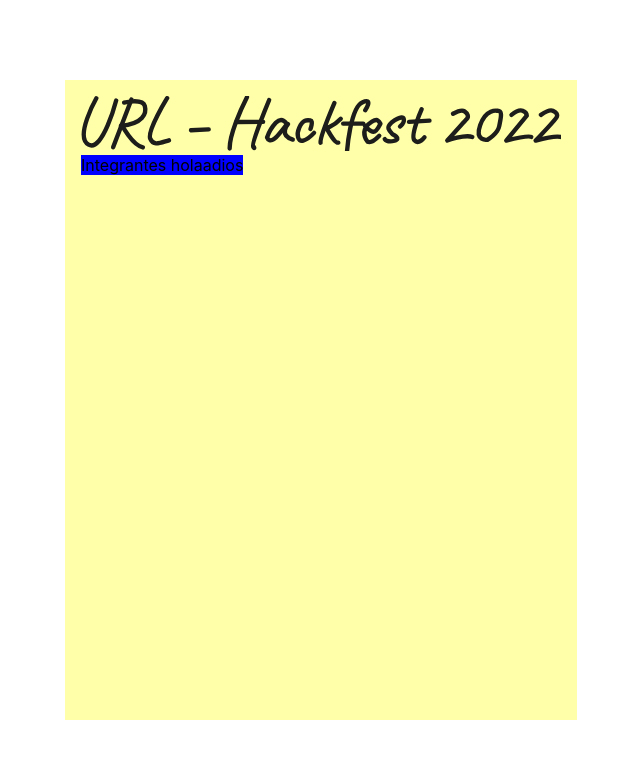
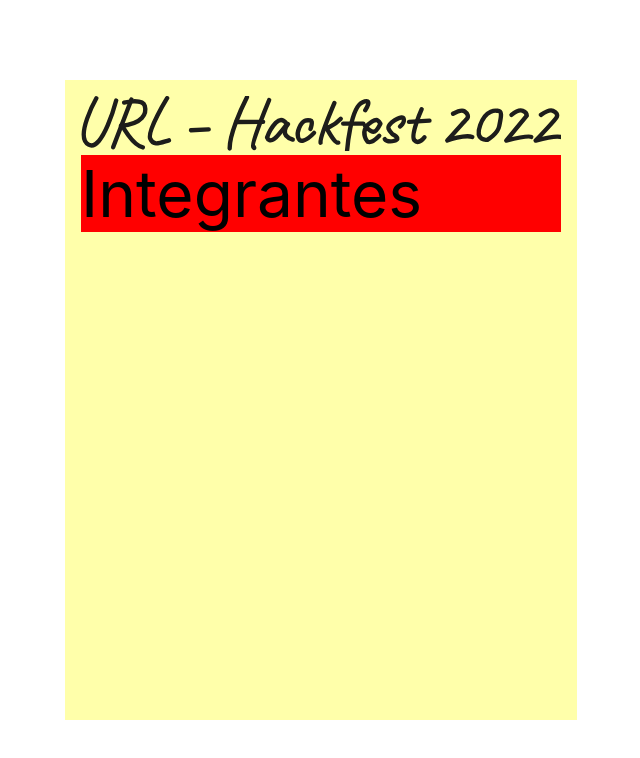
Before and after one commit to TatoBig/hackfest-2022, a Next.js app: page /credits in a window 1280 px wide. Shown: the top 758 px of the page, without its empty margins (319-959 px from the left). Built offline with nearby package versions, Linux system fonts and the light colour scheme.

Commit message:
Credit box hecha

```diff
--- a/components/core/CreditText/CreditText.module.scss
+++ b/components/core/CreditText/CreditText.module.scss
@@ -1,36 +1,35 @@
-.container{
-    position: relative;
+@import '/styles/settings/_settings';
+
+@mixin textBase {
+    font-size: 4rem;
 }
 
-.inicio{
-    position: absolute;
-    background: red;
+.inicio {
+    background: white;
     width: 0px;
+    height: auto;
 }
 
-.final{
-    position: absolute;
-    background: red;
-    transition: all 5s;
-    width: 100px;
+.final {
+    background: white;
+    transition: all 1s;
+    width: 100%;
+    height: auto;
 }
 
-.inicio_texto{
-    position: absolute;
-    background: blue;
-    overflow: auto;
+.inicio_texto {
+    @include textBase;
+    overflow: hidden;
     white-space: nowrap;
     width: 0px;
-    transition-delay: 1000ms;
-    transition: all 5s;
+
 }
 
-.final_texto{
-    position: absolute;
-    background: blue;
-    overflow: auto;
+.final_texto {
+    @include textBase;
+    background-color: red;
+    overflow: hidden;
     white-space: nowrap;
-    width: auto;
-    transition-delay: 1000ms;
-    transition: all 5s;
+    width: 100%;
+    transition: all 1s;
 }
--- a/components/core/CreditText/CreditText.tsx
+++ b/components/core/CreditText/CreditText.tsx
@@ -1,26 +1,28 @@
 import { useState, useEffect } from 'react'
 import styles from './CreditText.module.scss'
 
-type Props = {delay?: number}
+type Props = {
+  delay?: number
+}
 
-const CreditText = ({ delay = 0 }: Props) => {
+const CreditText = ({ delay = 4 }: Props) => {
   const [initial, setinitial] = useState(false)
-  const [initial2, setinitial2] = useState(false)
+
   useEffect(() => {
     texto()
   }, [])
+
   const texto = () => {
     setTimeout(() => {
       setinitial(true)
     }, delay * 1000)
-    setTimeout(() => {
-      setinitial2(true)
-    }, (delay * 1000) + 1000)
   }
+
   return (
-    <div className={styles.container}>
-        <div className={initial ? styles.final : styles.inicio}></div>
-        <div className={initial2 ? styles.final_texto : styles.inicio_texto} style={{ transitionDelay: '1s' }}>Integrantes holaadios</div>
+    <div className={initial ? styles.final : styles.inicio}>
+      <div style={{ transitionDelay: '0.5s' }} className={initial ? styles.final_texto : styles.inicio_texto}>
+        Integrantes
+      </div>
     </div>
   )
 }
```
